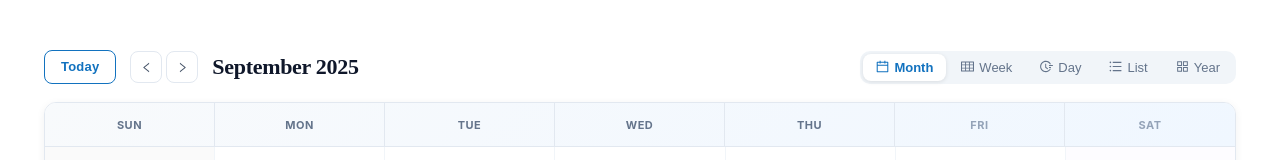
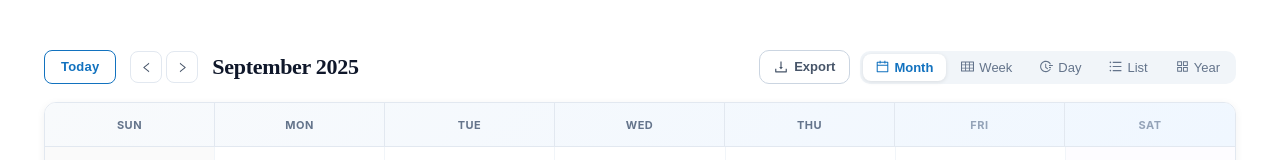
Before and after one commit to SameedHasan/React-Event-Calendar-, a React (Vite) app: page / in a window 1280 px wide. Shown: the top 160 px of the page. Built offline with nearby package versions, Linux system fonts and the light colour scheme.

Commit message:
feat: add ICS export utility and integration button to calendar header

```diff
--- a/src/CalenderHeader.jsx
+++ b/src/CalenderHeader.jsx
@@ -8,10 +8,12 @@ import {
     AppstoreOutlined,
     FieldTimeOutlined,
     TableOutlined,
+    DownloadOutlined,
 } from '@ant-design/icons';
 import dayjs from 'dayjs';
 import isoWeek from 'dayjs/plugin/isoWeek';
 import useCalendarStore from './store/useCalendarStore';
+import { exportEventsToICS } from './utils/icsExport';
 
 dayjs.extend(isoWeek);
 
@@ -40,6 +42,7 @@ function CalendarHeader() {
         incrementWeek,
         handleNextandPrevDay,
         goToToday,
+        events,
     } = useCalendarStore();
 
     // Navigation handlers per view
@@ -198,14 +201,49 @@ function CalendarHeader() {
                 </div>
             </div>
 
-            {/* ── RIGHT: view switcher ── */}
+            {/* ── RIGHT: view switcher & export button ── */}
+            <div style={{ display: 'flex', alignItems: 'center', gap: '10px', flexShrink: 0 }}>
+                {/* Export button */}
+                <button
+                    onClick={() => exportEventsToICS(events, { calendarName: 'React Event Calendar Suite' })}
+                    title="Export all events to iCal (.ics)"
+                    style={{
+                        display: 'flex',
+                        alignItems: 'center',
+                        gap: '6px',
+                        padding: '6px 14px',
+                        borderRadius: '10px',
+                        border: '1.5px solid #cbd5e1',
+                        background: '#fff',
+                        color: '#475569',
+                        fontSize: '13px',
+                        fontWeight: 600,
+                        cursor: 'pointer',
+                        transition: 'all 0.18s ease',
+                        lineHeight: '20px',
+                    }}
+                    onMouseEnter={e => {
+                        e.currentTarget.style.borderColor = '#1272bf';
+                        e.currentTarget.style.color = '#1272bf';
+                        e.currentTarget.style.background = '#eff6ff';
+                    }}
+                    onMouseLeave={e => {
+                        e.currentTarget.style.borderColor = '#cbd5e1';
+                        e.currentTarget.style.color = '#475569';
+                        e.currentTarget.style.background = '#fff';
+                    }}
+                >
+                    <DownloadOutlined style={{ fontSize: '14px' }} />
+                    <span>Export</span>
+                </button>
+
+                {/* View Switcher */}
                 <div style={{
                     display: 'flex',
                     background: '#f1f5f9',
                     borderRadius: '10px',
                     padding: '3px',
                     gap: '2px',
-                flexShrink: 0,
                 }}>
                     {VIEWS.map(({ value, label, icon }) => {
                         const isActive = view === value;
@@ -249,6 +287,7 @@ function CalendarHeader() {
                     })}
                 </div>
             </div>
+        </div>
     );
 }
 
--- /dev/null
+++ b/src/utils/icsExport.js
@@ -0,0 +1,153 @@
+import dayjs from 'dayjs';
+import utc from 'dayjs/plugin/utc';
+
+dayjs.extend(utc);
+
+/**
+ * Converts a dayjs/Date object to an ICS-compatible datetime string.
+ * Format: YYYYMMDDTHHMMSSZ (UTC)
+ */
+const toICSDate = (date) => {
+    return dayjs(date).utc().format('YYYYMMDDTHHmmss') + 'Z';
+};
+
+/**
+ * Escapes special characters in text fields per RFC 5545.
+ * Commas, semicolons, and backslashes must be escaped.
+ * Newlines become literal \n.
+ */
+const escapeICSText = (text) => {
+    if (!text) return '';
+    return text
+        .replace(/\\/g, '\\\\')
+        .replace(/;/g, '\\;')
+        .replace(/,/g, '\\,')
+        .replace(/\n/g, '\\n');
+};
+
+/**
+ * Folds long lines per RFC 5545 (max 75 octets per line).
+ * Continuation lines start with a single space.
+ */
+const foldLine = (line) => {
+    const MAX = 75;
+    if (line.length <= MAX) return line;
+
+    const parts = [];
+    parts.push(line.substring(0, MAX));
+    let remaining = line.substring(MAX);
+
+    while (remaining.length > 0) {
+        // Continuation lines: space + up to 74 chars
+        parts.push(' ' + remaining.substring(0, MAX - 1));
+        remaining = remaining.substring(MAX - 1);
+    }
+
+    return parts.join('\r\n');
+};
+
+/**
+ * Generates a unique UID for an event.
+ */
+const generateUID = (event) => {
+    return `${event.id}-${Date.now()}@react-event-calendar-suite`;
+};
+
+/**
+ * Converts an array of calendar events to an ICS (iCalendar) string.
+ *
+ * @param {Array} events - Array of event objects with { id, title, start, end, type?, description? }
+ * @param {string} calendarName - Optional calendar name for the PRODID/X-WR-CALNAME
+ * @returns {string} A valid .ics file content string
+ */
+export const eventsToICS = (events, calendarName = 'My Calendar') => {
+    const lines = [
+        'BEGIN:VCALENDAR',
+        'VERSION:2.0',
+        'PRODID:-//react-event-calendar-suite//EN',
+        `X-WR-CALNAME:${escapeICSText(calendarName)}`,
+        'CALSCALE:GREGORIAN',
+        'METHOD:PUBLISH',
+    ];
+
+    events.forEach((event) => {
+        const start = toICSDate(event.start);
+        const end = toICSDate(event.end);
+        const uid = generateUID(event);
+        const now = toICSDate(new Date());
+
+        lines.push('BEGIN:VEVENT');
+        lines.push(`UID:${uid}`);
+        lines.push(`DTSTAMP:${now}`);
+        lines.push(`DTSTART:${start}`);
+        lines.push(`DTEND:${end}`);
+        lines.push(foldLine(`SUMMARY:${escapeICSText(event.title)}`));
+
+        if (event.description) {
+            lines.push(foldLine(`DESCRIPTION:${escapeICSText(event.description)}`));
+        }
+
+        if (event.type) {
+            lines.push(foldLine(`CATEGORIES:${escapeICSText(event.type)}`));
+        }
+
+        if (event.location) {
+            lines.push(foldLine(`LOCATION:${escapeICSText(event.location)}`));
+        }
+
+        lines.push('END:VEVENT');
+    });
+
+    lines.push('END:VCALENDAR');
+
+    // ICS uses CRLF line endings
+    return lines.join('\r\n');
+};
+
+/**
+ * Triggers a browser download of the given ICS content.
+ *
+ * @param {string} icsContent - The .ics file content string
+ * @param {string} filename - The filename for the download (default: 'calendar-events.ics')
+ */
+export const downloadICS = (icsContent, filename = 'calendar-events.ics') => {
+    const blob = new Blob([icsContent], { type: 'text/calendar;charset=utf-8' });
+    const url = URL.createObjectURL(blob);
+
+    const link = document.createElement('a');
+    link.href = url;
+    link.download = filename;
+    link.style.display = 'none';
+
+    document.body.appendChild(link);
+    link.click();
+
+    // Cleanup
+    setTimeout(() => {
+        document.body.removeChild(link);
+        URL.revokeObjectURL(url);
+    }, 100);
+};
+
+/**
+ * Convenience function: converts events to ICS and triggers download.
+ *
+ * @param {Array} events - Array of event objects
+ * @param {Object} options - Optional settings
+ * @param {string} options.calendarName - Calendar name (default: 'My Calendar')
+ * @param {string} options.filename - Download filename (default: 'calendar-events.ics')
+ */
+export const exportEventsToICS = (events, options = {}) => {
+    const {
+        calendarName = 'My Calendar',
+        filename = 'calendar-events.ics',
+    } = options;
+
+    if (!events || events.length === 0) {
+        console.warn('[react-event-calendar-suite] No events to export.');
+        return;
+    }
+
+    const icsContent = eventsToICS(events, calendarName);
+    downloadICS(icsContent, filename);
+};
```
Also changed, not shown: 1 other file (tests, documents, lock files or other folders). Lines whose indentation alone changed are shown as unchanged.
